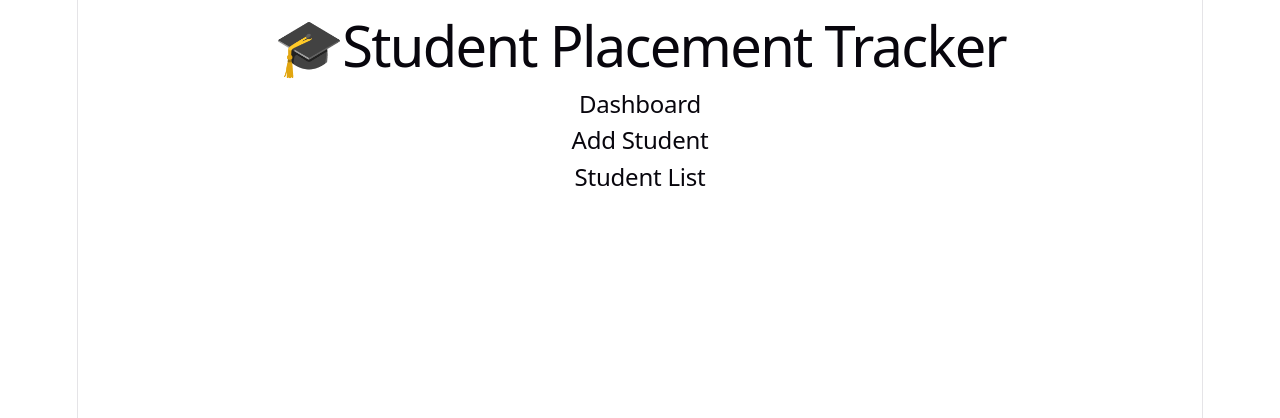
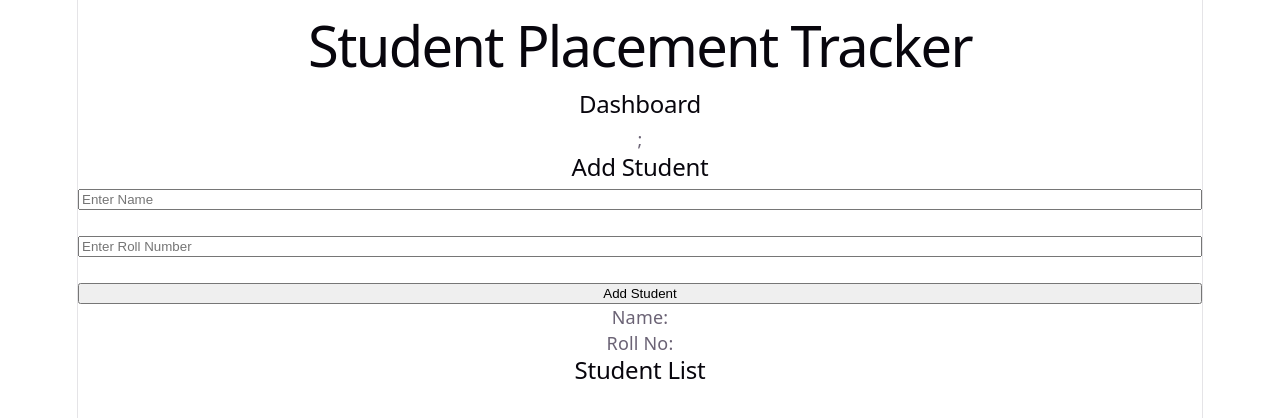
Before and after one commit to revathinilla43/student-placement-tracker, a React (Vite) app: page / in a window 1280 px wide. Shown: the top 418 px of the page. Built offline with nearby package versions, Linux system fonts and the light colour scheme.

Commit message:
Added student form with useState

```diff
--- a/src/App.jsx
+++ b/src/App.jsx
@@ -5,8 +5,7 @@ import StudentList from "./components/StudentList";
 function App(){
   return(
     <>
-      <h1>🎓Student Placement Tracker</h1>
-
+      <h1>Student Placement Tracker</h1>
       <Dashboard />
       <StudentForm />
       <StudentList />
--- a/src/components/Dashboard.jsx
+++ b/src/components/Dashboard.jsx
@@ -1,5 +1,10 @@
 
 function Dashboard(){
-    return<h2>Dashboard</h2>;
+    return(
+    <>
+    <h2>Dashboard</h2>;
+    </>
+    );
+
 }
 export default Dashboard;
--- a/src/components/StudentForm.jsx
+++ b/src/components/StudentForm.jsx
@@ -1,7 +1,30 @@
+import { useState } from "react";
+function StudentForm(){
+    const[name,setName]=useState("");
+    const[rollNo,setRollNo]=useState("");
 
-function StudentForm(){
     return(
-            <h2>Add Student</h2>
+        <>
+        <h2>Add Student</h2>
+
+        <input type="text"
+               placeholder="Enter Name"
+               value={name}
+               onChange={(e)=>setName(e.target.value)}/>
+        <br></br>
+
+        <input type="text"
+               placeholder="Enter Roll Number"
+               value={rollNo}
+               onChange={(e)=>setRollNo(e.target.value)}/>
+        <br></br>
+
+        <button>Add Student</button>
+
+        <p>Name:{name}</p>
+        <p>Roll No:{rollNo}</p>
+        </>
+
     );
 }
 export default StudentForm;
```
